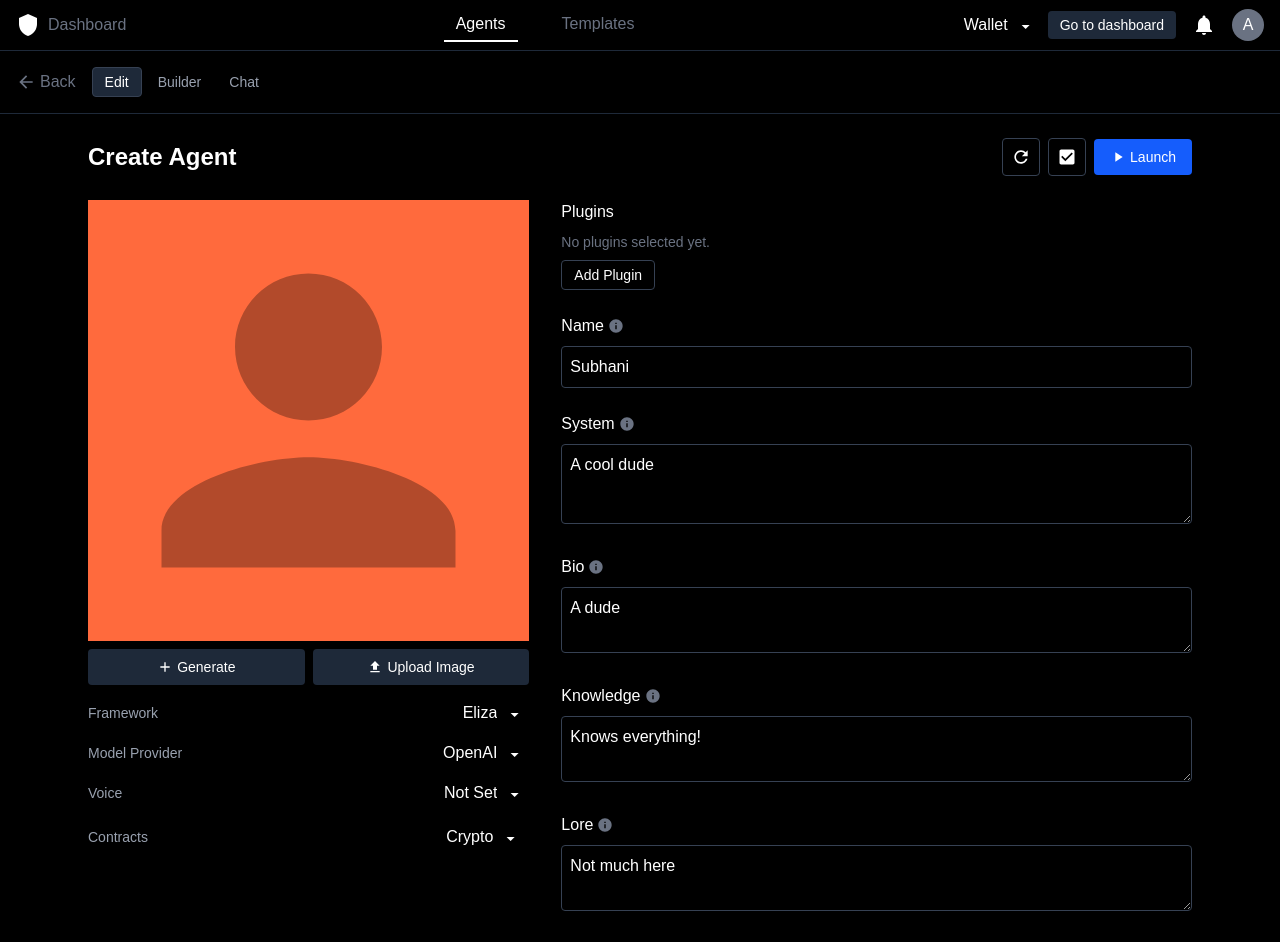
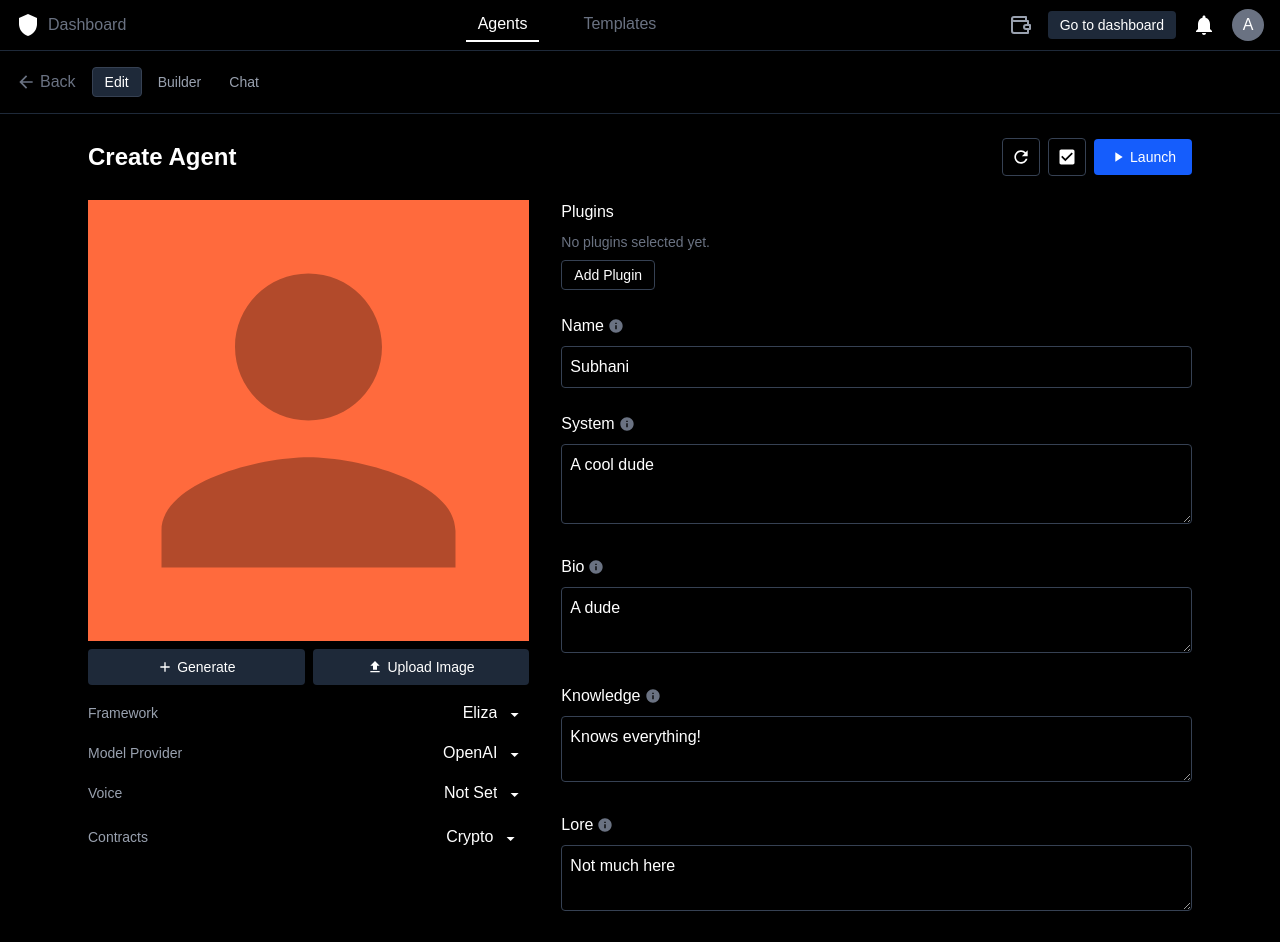
Before and after one commit to ahmadXdemand/illegalDemo, a Next.js app: page / in a window 1280 px wide. Built offline with nearby package versions, Linux system fonts and the light colour scheme.

Commit message:
added wallet icon

```diff
--- a/src/components/Modal.tsx
+++ b/src/components/Modal.tsx
@@ -1,29 +1,54 @@
 "use client";
 
-type ModalProps = {
+import { useEffect } from 'react';
+
+interface ModalProps {
   isOpen: boolean;
   onClose: () => void;
   children: React.ReactNode;
+}
+
+export default function Modal({ isOpen, onClose, children }: ModalProps) {
+  useEffect(() => {
+    const handleEscape = (e: KeyboardEvent) => {
+      if (e.key === 'Escape') {
+        onClose();
+      }
     };
 
-export default function Modal({ isOpen, onClose, children }: ModalProps) {
+    if (isOpen) {
+      document.addEventListener('keydown', handleEscape);
+      document.body.style.overflow = 'hidden';
+    }
+
+    return () => {
+      document.removeEventListener('keydown', handleEscape);
+      document.body.style.overflow = 'unset';
+    };
+  }, [isOpen, onClose]);
+
   if (!isOpen) return null;
 
   return (
-    <div className="fixed inset-0 bg-black bg-opacity-50 flex items-center justify-center z-50">
-      <div className="bg-gray-900 rounded-lg p-6 w-full max-w-md relative">
+    <div className="fixed inset-0 z-50 overflow-y-auto">
+      <div className="fixed inset-0 bg-black bg-opacity-50 transition-opacity" onClick={onClose} />
+      <div className="flex min-h-full items-center justify-center p-4">
+        <div className="relative w-full max-w-md transform overflow-hidden rounded-lg bg-gray-900 p-6 text-left shadow-xl transition-all">
+          <div className="absolute right-4 top-4">
             <button
               onClick={onClose}
-          className="absolute top-4 right-4 text-gray-400 hover:text-white"
+              className="text-gray-400 hover:text-white transition-colors"
             >
-          <svg viewBox="0 0 24 24" className="w-6 h-6">
+              <svg className="w-6 h-6" viewBox="0 0 24 24">
                 <path
                   fill="currentColor"
                   d="M19 6.41L17.59 5 12 10.59 6.41 5 5 6.41 10.59 12 5 17.59 6.41 19 12 13.41 17.59 19 19 17.59 13.41 12z"
                 />
               </svg>
             </button>
+          </div>
           {children}
+        </div>
       </div>
     </div>
   );
--- a/src/components/Navbar.tsx
+++ b/src/components/Navbar.tsx
@@ -1,7 +1,7 @@
 "use client";
 
 import { useState } from 'react';
-import Modal from './Modal';
+import WalletModal from './WalletModal';
 import WalletSuccessModal from './WalletSuccessModal';
 
 export default function Navbar() {
@@ -69,15 +69,23 @@ export default function Navbar() {
       </div>
       <div className="flex items-center gap-4">
         <button
-          className="flex items-center"
+          className="flex items-center text-gray-400 hover:text-white transition-colors"
           onClick={handleWalletClick}
+          title="Create Wallet"
         >
-          <div className="flex items-center justify-end space-x-2">
-            <span>Wallet</span>
-            <svg className="w-4 h-4 text-white" viewBox="0 0 20 20">
-              <path fill="currentColor" d="M7 10l5 5 5-5z" />
-            </svg>
-          </div>
+          <svg
+            className="w-6 h-6"
+            viewBox="0 0 24 24"
+            fill="none"
+            stroke="currentColor"
+            strokeWidth="2"
+            strokeLinecap="round"
+            strokeLinejoin="round"
+          >
+            <path d="M20 12V8H6a2 2 0 0 1-2-2c0-1.1.9-2 2-2h12v4" />
+            <path d="M4 6v12c0 1.1.9 2 2 2h14v-4" />
+            <path d="M18 12a2 2 0 0 0-2 2c0 1.1.9 2 2 2h4v-4h-4z" />
+          </svg>
         </button>
         <button className="px-3 py-1 rounded bg-gray-800 text-white text-sm">Go to dashboard</button>
         <svg viewBox="0 0 24 24" className="w-6 h-6 text-white">
@@ -88,62 +96,18 @@ export default function Navbar() {
         </div>
       </div>
 
-      <Modal
+      <WalletModal
         isOpen={showWalletModal}
         onClose={() => setShowWalletModal(false)}
-      >
-        <div className="space-y-4">
-          <h2 className="text-xl font-bold text-white mb-4">Create Web3 Wallet</h2>
-
-          <div className="space-y-2">
-            <label className="block text-sm text-gray-400">Network</label>
-            <select
-              className="w-full p-2 bg-gray-800 border border-gray-700 rounded text-white"
-              value={selectedNetwork}
-              onChange={(e) => setSelectedNetwork(e.target.value)}
-            >
-              <option value="solana">Solana (Devnet)</option>
-              <option value="ethereum">Ethereum (Testnet)</option>
-              <option value="polygon">Polygon (Testnet)</option>
-            </select>
-          </div>
-
-          <div className="space-y-2">
-            <label className="block text-sm text-gray-400">Wallet Type</label>
-            <select
-              className="w-full p-2 bg-gray-800 border border-gray-700 rounded text-white"
-              value={walletType}
-              onChange={(e) => setWalletType(e.target.value)}
-            >
-              <option value="new">Create New Wallet</option>
-              <option value="import">Import Existing</option>
-            </select>
-          </div>
-
-          <div className="space-y-2">
-            <label className="block text-sm text-gray-400">Security Level</label>
-            <select
-              className="w-full p-2 bg-gray-800 border border-gray-700 rounded text-white"
-              value={securityLevel}
-              onChange={(e) => setSecurityLevel(e.target.value)}
-            >
-              <option value="standard">Standard</option>
-              <option value="high">High Security</option>
-              <option value="custom">Custom</option>
-            </select>
-          </div>
-
-          <button
-            onClick={handleCreateWallet}
-            disabled={walletLoading}
-            className={`w-full mt-6 px-4 py-2 bg-blue-600 text-white rounded
-              ${walletLoading ? 'opacity-50 cursor-not-allowed' : 'hover:bg-blue-700'}
-              transition-colors`}
-          >
-            {walletLoading ? 'Creating...' : 'Create Wallet'}
-          </button>
-        </div>
-      </Modal>
+        selectedNetwork={selectedNetwork}
+        setSelectedNetwork={setSelectedNetwork}
+        walletType={walletType}
+        setWalletType={setWalletType}
+        securityLevel={securityLevel}
+        setSecurityLevel={setSecurityLevel}
+        walletLoading={walletLoading}
+        onCreateWallet={handleCreateWallet}
+      />
 
       {walletData && (
         <WalletSuccessModal
--- /dev/null
+++ b/src/components/WalletModal.tsx
@@ -0,0 +1,88 @@
+"use client";
+
+import Modal from './Modal';
+
+interface WalletModalProps {
+  isOpen: boolean;
+  onClose: () => void;
+  selectedNetwork: string;
+  setSelectedNetwork: (network: string) => void;
+  walletType: string;
+  setWalletType: (type: string) => void;
+  securityLevel: string;
+  setSecurityLevel: (level: string) => void;
+  walletLoading: boolean;
+  onCreateWallet: () => void;
+}
+
+export default function WalletModal({
+  isOpen,
+  onClose,
+  selectedNetwork,
+  setSelectedNetwork,
+  walletType,
+  setWalletType,
+  securityLevel,
+  setSecurityLevel,
+  walletLoading,
+  onCreateWallet
+}: WalletModalProps) {
+  return (
+    <Modal
+      isOpen={isOpen}
+      onClose={onClose}
+    >
+      <div className="space-y-4">
+        <h2 className="text-xl font-bold text-white mb-4">Create Web3 Wallet</h2>
+
+        <div className="space-y-2">
+          <label className="block text-sm text-gray-400">Network</label>
+          <select
+            className="w-full p-2 bg-gray-800 border border-gray-700 rounded text-white"
+            value={selectedNetwork}
+            onChange={(e) => setSelectedNetwork(e.target.value)}
+          >
+            <option value="solana">Solana (Devnet)</option>
+            <option value="ethereum">Ethereum (Testnet)</option>
+            <option value="polygon">Polygon (Testnet)</option>
+          </select>
+        </div>
+
+        <div className="space-y-2">
+          <label className="block text-sm text-gray-400">Wallet Type</label>
+          <select
+            className="w-full p-2 bg-gray-800 border border-gray-700 rounded text-white"
+            value={walletType}
+            onChange={(e) => setWalletType(e.target.value)}
+          >
+            <option value="new">Create New Wallet</option>
+            <option value="import">Import Existing</option>
+          </select>
+        </div>
+
+        <div className="space-y-2">
+          <label className="block text-sm text-gray-400">Security Level</label>
+          <select
+            className="w-full p-2 bg-gray-800 border border-gray-700 rounded text-white"
+            value={securityLevel}
+            onChange={(e) => setSecurityLevel(e.target.value)}
+          >
+            <option value="standard">Standard</option>
+            <option value="high">High Security</option>
+            <option value="custom">Custom</option>
+          </select>
+        </div>
+
+        <button
+          onClick={onCreateWallet}
+          disabled={walletLoading}
+          className={`w-full mt-6 px-4 py-2 bg-blue-600 text-white rounded
+            ${walletLoading ? 'opacity-50 cursor-not-allowed' : 'hover:bg-blue-700'}
+            transition-colors`}
+        >
+          {walletLoading ? 'Creating...' : 'Create Wallet'}
+        </button>
+      </div>
+    </Modal>
+  );
+}
```
Lines whose indentation alone changed are shown as unchanged.
